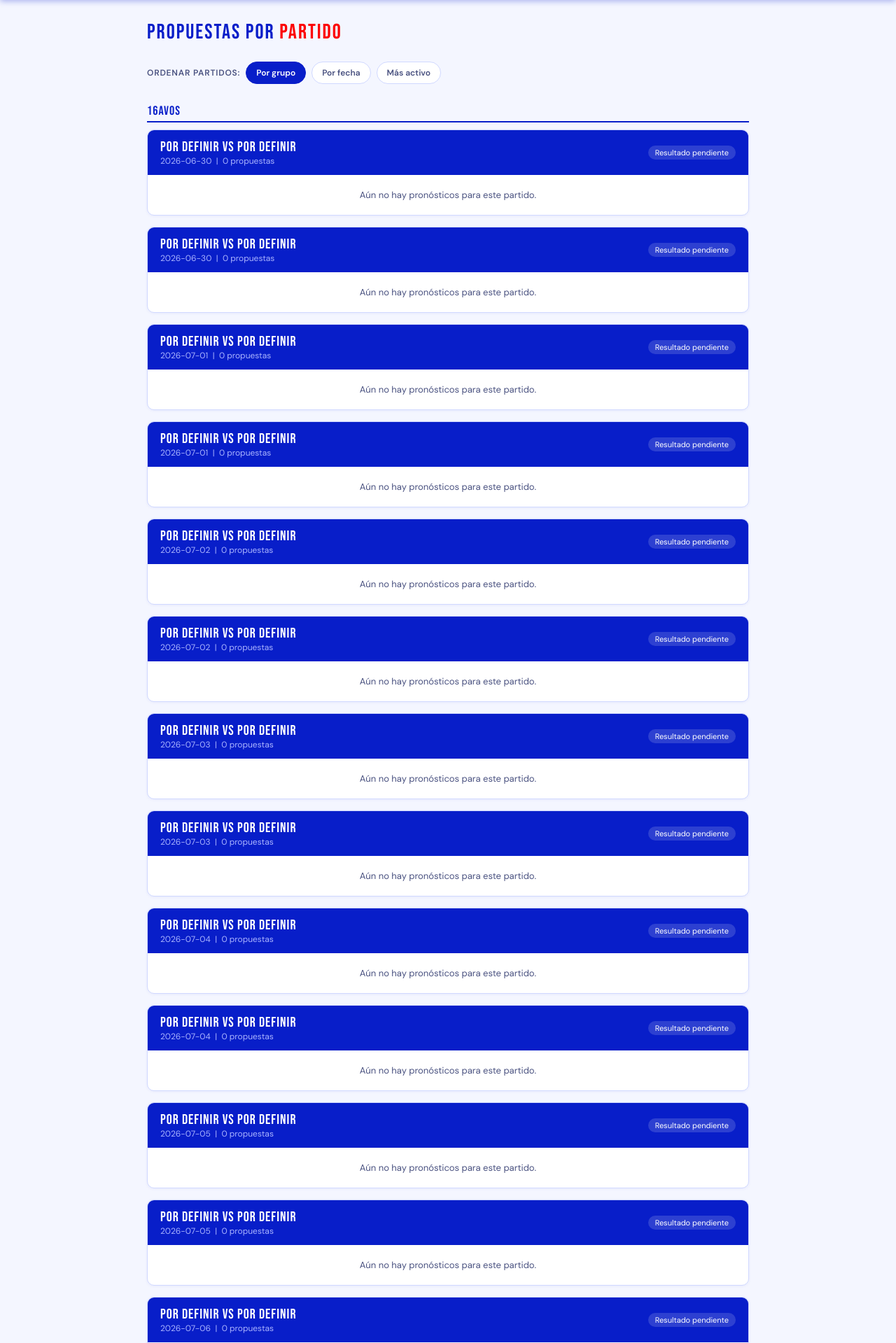
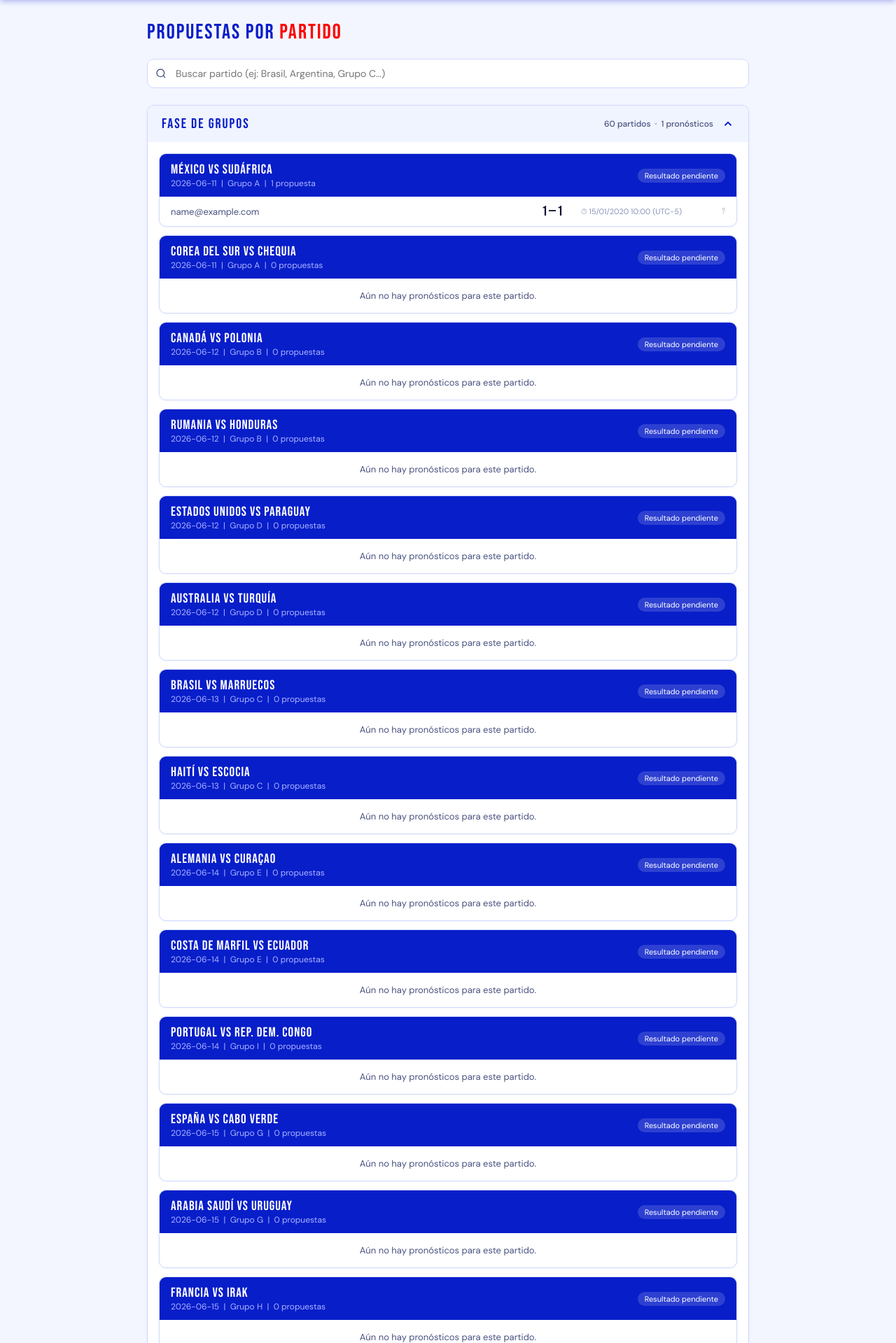
Before and after one commit to plannerpenta-lang/pollamundialista, a PHP site: page /partidos.php in a window 1280 px wide. Shown: the part 62-1981 px from the top of the page at 70% size. Run offline with PHP 8.4, Linux system fonts and the light colour scheme; data comes from the database, SQL or seed files in the repository; tables that the repository leaves empty hold one stand-in row (values such as "Sample post"); a stand-in replaces the project's code that opens the database connection; some libraries are stand-ins or nearby versions.

Commit message:
Rediseñar partidos.php: fases en acordeón, orden canónico y buscador
- Partidos agrupados por fase en orden: Grupos → 16avos → Cuartos → Semifinales → Final
- Cada fase es un acordeón desplegable (Grupos abierto por defecto, el resto cerrado)
- Buscador en tiempo real por equipo, grupo o fase; abre automáticamente las secciones con resultados
- Se eliminan los botones de ordenación anteriores (reemplazados por la estructura de fases)

https://claude.ai/code/session_015ae8qaFU8W6AQLiYnnAvdA

```diff
--- a/partidos.php
+++ b/partidos.php
@@ -1,8 +1,17 @@
 <?php
 require 'db.php';
 
-// Cargar todos los partidos con sus pronósticos
-$partidos_q = db()->query('SELECT * FROM partidos ORDER BY grupo, fecha, id');
+// Orden canónico de fases
+$fase_orden = ['grupos' => 0, 'r16' => 1, 'qf' => 2, 'sf' => 3, 'final' => 4];
+$fase_labels = [
+    'grupos' => 'Fase de Grupos',
+    'r16'    => '16avos de Final',
+    'qf'     => 'Cuartos de Final',
+    'sf'     => 'Semifinales',
+    'final'  => 'Final',
+];
+
+$partidos_q = db()->query('SELECT * FROM partidos ORDER BY fecha, id');
 $partidos = $partidos_q->fetchAll();
 
 $pronos_q = db()->query('
@@ -14,7 +23,6 @@ $pronos_q = db()->query('
 ');
 $todos_pronos = $pronos_q->fetchAll();
 
-// Indexar pronósticos por partido
 $pronos_por_partido = [];
 foreach ($todos_pronos as $pr) {
     $pronos_por_partido[$pr['partido_id']][] = $pr;
@@ -27,16 +35,17 @@ function puntos_prono(array $prono, array $partido): ?int {
     $gl_p = (int)$prono['goles_local'];
     $gv_p = (int)$prono['goles_visitante'];
     if ($gl_p === $gl_r && $gv_p === $gv_r) return 10;
-    $ganador_real = $gl_r > $gv_r ? 'L' : ($gv_r > $gl_r ? 'V' : 'E');
+    $ganador_real  = $gl_r > $gv_r ? 'L' : ($gv_r > $gl_r ? 'V' : 'E');
     $ganador_prono = $gl_p > $gv_p ? 'L' : ($gv_p > $gl_p ? 'V' : 'E');
     return $ganador_prono === $ganador_real ? 5 : 0;
 }
 
-// Agrupar partidos
-$grupos = [];
+// Agrupar por fase en orden canónico
+$por_fase = [];
 foreach ($partidos as $p) {
-    $grupos[$p['grupo'] ?: $p['fase']][] = $p;
+    $por_fase[$p['fase']][] = $p;
 }
+uksort($por_fase, fn($a, $b) => ($fase_orden[$a] ?? 99) - ($fase_orden[$b] ?? 99));
 ?>
 <!DOCTYPE html>
 <html lang="es">
@@ -56,17 +65,37 @@ body{font-family:'DM Sans',sans-serif;background:var(--bg);color:var(--text);fon
 .nav a{padding:14px 16px;color:rgba(255,255,255,0.7);font-size:13px;font-weight:500;text-decoration:none;border-bottom:2px solid transparent;white-space:nowrap;transition:all .2s;}
 .nav a:hover,.nav a.active{color:#fff;border-bottom-color:#fff;}
 .main{max-width:900px;margin:0 auto;padding:28px 20px;}
-.section-title{font-family:'Bebas Neue',sans-serif;font-size:30px;letter-spacing:2px;margin-bottom:24px;color:var(--azul);}
+.section-title{font-family:'Bebas Neue',sans-serif;font-size:30px;letter-spacing:2px;margin-bottom:20px;color:var(--azul);}
 .section-title span{color:var(--rojo);}
-.grupo-titulo{font-family:'Bebas Neue',sans-serif;font-size:18px;letter-spacing:1px;color:var(--azul);margin:28px 0 10px;padding-bottom:4px;border-bottom:2px solid var(--azul);}
-.partido-block{background:#fff;border:1px solid var(--border);border-radius:var(--radius);margin-bottom:16px;overflow:hidden;box-shadow:0 1px 4px rgba(8,30,201,0.06);}
-.partido-header{background:var(--azul);color:#fff;padding:12px 18px;display:flex;align-items:center;justify-content:space-between;flex-wrap:wrap;gap:8px;}
-.partido-vs{font-family:'Bebas Neue',sans-serif;font-size:20px;letter-spacing:1px;}
+
+/* Buscador */
+.search-wrap{position:relative;margin-bottom:24px;}
+.search-wrap input{width:100%;padding:11px 16px 11px 40px;border:1px solid var(--border);border-radius:var(--radius);font-family:'DM Sans',sans-serif;font-size:14px;color:var(--text);outline:none;background:#fff;transition:border-color .2s;}
+.search-wrap input:focus{border-color:var(--azul);}
+.search-wrap svg{position:absolute;left:12px;top:50%;transform:translateY(-50%);color:var(--text2);pointer-events:none;}
+#no-results{display:none;text-align:center;padding:40px;color:var(--text2);font-size:14px;}
+
+/* Acordeón de fase */
+.fase-section{margin-bottom:12px;border:1px solid var(--border);border-radius:var(--radius);overflow:hidden;background:#fff;box-shadow:0 1px 4px rgba(8,30,201,0.06);}
+.fase-toggle{width:100%;display:flex;align-items:center;justify-content:space-between;padding:14px 20px;background:#fff;border:none;cursor:pointer;font-family:'Bebas Neue',sans-serif;font-size:20px;letter-spacing:2px;color:var(--azul);text-align:left;transition:background .15s;}
+.fase-toggle:hover{background:#f0f4ff;}
+.fase-toggle.open{background:#f0f4ff;}
+.fase-toggle .meta{font-family:'DM Sans',sans-serif;font-size:12px;font-weight:500;color:var(--text2);letter-spacing:0;}
+.fase-toggle .arrow{transition:transform .25s;color:var(--azul);}
+.fase-toggle.open .arrow{transform:rotate(180deg);}
+.fase-body{display:none;padding:16px;}
+.fase-body.open{display:block;}
+
+/* Partido */
+.partido-block{background:#fff;border:1px solid var(--border);border-radius:var(--radius);margin-bottom:12px;overflow:hidden;box-shadow:0 1px 3px rgba(8,30,201,0.05);}
+.partido-block:last-child{margin-bottom:0;}
+.partido-header{background:var(--azul);color:#fff;padding:11px 16px;display:flex;align-items:center;justify-content:space-between;flex-wrap:wrap;gap:8px;}
+.partido-vs{font-family:'Bebas Neue',sans-serif;font-size:19px;letter-spacing:1px;}
 .partido-meta{font-size:12px;color:#aab4ff;}
 .resultado-badge{background:var(--rojo);color:#fff;padding:3px 10px;border-radius:20px;font-size:13px;font-weight:700;font-family:'Bebas Neue',sans-serif;letter-spacing:1px;}
 .pendiente-badge{background:rgba(255,255,255,0.15);color:#fff;padding:3px 10px;border-radius:20px;font-size:11px;}
 .pronos-list{padding:0;}
-.prono-row{display:flex;align-items:center;gap:10px;padding:10px 18px;border-bottom:1px solid #eef0ff;}
+.prono-row{display:flex;align-items:center;gap:10px;padding:9px 16px;border-bottom:1px solid #eef0ff;}
 .prono-row:last-child{border-bottom:none;}
 .prono-email{flex:1;font-size:13px;color:var(--text2);}
 .prono-score{font-family:'Bebas Neue',sans-serif;font-size:20px;letter-spacing:2px;min-width:60px;text-align:center;}
@@ -76,12 +105,7 @@ body{font-family:'DM Sans',sans-serif;background:var(--bg);color:var(--text);fon
 .pts-5{color:#FF8C00;}
 .pts-0{color:#ccc;}
 .pts-pend{color:#ccc;font-size:13px;}
-.empty{text-align:center;padding:20px;color:var(--text2);font-size:13px;}
-.sort-bar{display:flex;align-items:center;gap:8px;margin-bottom:20px;flex-wrap:wrap;}
-.sort-bar span{font-size:12px;color:var(--text2);font-weight:600;text-transform:uppercase;letter-spacing:.8px;}
-.sort-btn{padding:7px 14px;border-radius:20px;border:1px solid var(--border);background:#fff;color:var(--text2);font-size:12px;font-weight:600;cursor:pointer;transition:all .18s;font-family:'DM Sans',sans-serif;}
-.sort-btn.active{background:var(--azul);color:#fff;border-color:var(--azul);}
-.sort-btn:hover:not(.active){border-color:var(--azul);color:var(--azul);}
+.empty{text-align:center;padding:16px;color:var(--text2);font-size:13px;}
 </style>
 </head>
 <body>
@@ -97,27 +121,41 @@ body{font-family:'DM Sans',sans-serif;background:var(--bg);color:var(--text);fon
 <main class="main">
   <div class="section-title">PROPUESTAS POR <span>PARTIDO</span></div>
 
-  <div class="sort-bar">
-    <span>Ordenar partidos:</span>
-    <button class="sort-btn active" onclick="sortGrupos('fecha')" id="btn-fecha">Por grupo</button>
-    <button class="sort-btn" onclick="sortGrupos('fecha-asc')" id="btn-fecha-asc">Por fecha</button>
-    <button class="sort-btn" onclick="sortGrupos('activo')" id="btn-activo">Más activo</button>
+  <!-- Buscador -->
+  <div class="search-wrap">
+    <svg width="16" height="16" fill="none" stroke="currentColor" stroke-width="2" viewBox="0 0 24 24"><circle cx="11" cy="11" r="8"/><path d="m21 21-4.35-4.35"/></svg>
+    <input type="text" id="buscador" placeholder="Buscar partido (ej: Brasil, Argentina, Grupo C…)" autocomplete="off"/>
   </div>
 
-  <div id="grupos-container">
-  <?php foreach ($grupos as $grp => $pts): ?>
-    <div class="grupo-titulo"><?= htmlspecialchars($grp) ?></div>
-    <?php foreach ($pts as $partido): ?>
-      <?php
+  <div id="fases-container">
+  <?php foreach ($por_fase as $fase => $partidos_fase):
+    $label = $fase_labels[$fase] ?? $fase;
+    $total_pronos_fase = 0;
+    foreach ($partidos_fase as $p) $total_pronos_fase += count($pronos_por_partido[$p['id']] ?? []);
+    $open = $fase === 'grupos';
+  ?>
+    <div class="fase-section" data-fase="<?= $fase ?>">
+      <button class="fase-toggle <?= $open ? 'open' : '' ?>" onclick="toggleFase(this)">
+        <span><?= htmlspecialchars($label) ?></span>
+        <span style="display:flex;align-items:center;gap:12px;">
+          <span class="meta"><?= count($partidos_fase) ?> partidos &nbsp;·&nbsp; <?= $total_pronos_fase ?> pronósticos</span>
+          <svg class="arrow" width="18" height="18" fill="none" stroke="currentColor" stroke-width="2.5" viewBox="0 0 24 24"><path d="m6 9 6 6 6-6"/></svg>
+        </span>
+      </button>
+      <div class="fase-body <?= $open ? 'open' : '' ?>">
+        <?php foreach ($partidos_fase as $partido):
           $tiene_resultado = $partido['goles_local'] !== null;
           $pronos = $pronos_por_partido[$partido['id']] ?? [];
         ?>
-      <?php static $order_idx = 0; $order_idx++; ?>
-      <div class="partido-block" data-count="<?= count($pronos) ?>" data-order="<?= $order_idx ?>" data-fecha="<?= htmlspecialchars($partido['fecha'] ?? '') ?>">
+          <div class="partido-block"
+               data-local="<?= htmlspecialchars(strtolower($partido['local'])) ?>"
+               data-visitante="<?= htmlspecialchars(strtolower($partido['visitante'])) ?>"
+               data-grupo="<?= htmlspecialchars(strtolower($partido['grupo'] ?? '')) ?>"
+               data-fase-key="<?= $fase ?>">
             <div class="partido-header">
               <div>
                 <div class="partido-vs"><?= htmlspecialchars($partido['local']) ?> vs <?= htmlspecialchars($partido['visitante']) ?></div>
-            <div class="partido-meta"><?= htmlspecialchars($partido['fecha']) ?> &nbsp;|&nbsp; <?= count($pronos) ?> propuesta<?= count($pronos) !== 1 ? 's' : '' ?></div>
+                <div class="partido-meta"><?= htmlspecialchars($partido['fecha'] ?? '') ?> &nbsp;|&nbsp; <?= htmlspecialchars($partido['grupo'] ?: strtoupper($fase)) ?> &nbsp;|&nbsp; <?= count($pronos) ?> propuesta<?= count($pronos) !== 1 ? 's' : '' ?></div>
               </div>
               <?php if ($tiene_resultado): ?>
                 <span class="resultado-badge"><?= $partido['goles_local'] ?> — <?= $partido['goles_visitante'] ?></span>
@@ -145,41 +183,65 @@ body{font-family:'DM Sans',sans-serif;background:var(--bg);color:var(--text);fon
             <?php endif; ?>
           </div>
         <?php endforeach; ?>
+      </div>
+    </div>
   <?php endforeach; ?>
-  </div><!-- /grupos-container -->
+  </div>
+  <div id="no-results">No se encontraron partidos para "<span id="no-results-q"></span>".</div>
 </main>
 <script>
-function sortGrupos(mode) {
-  document.querySelectorAll('.sort-btn').forEach(b => b.classList.remove('active'));
-  document.getElementById('btn-' + (mode === 'fecha-asc' ? 'fecha-asc' : mode)).classList.add('active');
+function toggleFase(btn) {
+  btn.classList.toggle('open');
+  btn.nextElementSibling.classList.toggle('open');
+}
 
-  const container = document.getElementById('grupos-container');
-  const blocks = Array.from(container.querySelectorAll('.partido-block'));
+document.getElementById('buscador').addEventListener('input', function() {
+  const q = this.value.trim().toLowerCase();
+  const blocks = document.querySelectorAll('.partido-block');
+  const fases  = document.querySelectorAll('.fase-section');
+  let total = 0;
 
-  if (mode === 'fecha-asc') {
-    blocks.sort((a, b) => {
-      const fa = a.dataset.fecha || '';
-      const fb = b.dataset.fecha || '';
-      return fa.localeCompare(fb);
+  if (!q) {
+    blocks.forEach(b => b.style.display = '');
+    fases.forEach(f => {
+      f.style.display = '';
+      // Restaurar estado original del acordeón
+      const toggle = f.querySelector('.fase-toggle');
+      const body   = f.querySelector('.fase-body');
+      const esGrupos = f.dataset.fase === 'grupos';
+      toggle.classList.toggle('open', esGrupos);
+      body.classList.toggle('open', esGrupos);
     });
-    blocks.forEach(b => container.appendChild(b));
-  } else if (mode === 'activo') {
-    blocks.sort((a, b) => {
-      const ca = parseInt(a.dataset.count || '0');
-      const cb = parseInt(b.dataset.count || '0');
-      return cb - ca;
+    document.getElementById('no-results').style.display = 'none';
+    return;
+  }
+
+  blocks.forEach(b => {
+    const local     = b.dataset.local || '';
+    const visitante = b.dataset.visitante || '';
+    const grupo     = b.dataset.grupo || '';
+    const faseKey   = b.dataset.faseKey || '';
+    const match = local.includes(q) || visitante.includes(q) || grupo.includes(q) || faseKey.includes(q);
+    b.style.display = match ? '' : 'none';
+    if (match) total++;
   });
-    blocks.forEach(b => container.appendChild(b));
+
+  // Mostrar/ocultar fases y abrir las que tienen resultados
+  fases.forEach(f => {
+    const visibles = Array.from(f.querySelectorAll('.partido-block')).filter(b => b.style.display !== 'none');
+    if (visibles.length > 0) {
+      f.style.display = '';
+      f.querySelector('.fase-toggle').classList.add('open');
+      f.querySelector('.fase-body').classList.add('open');
     } else {
-    // Restaurar orden original por fecha (orden del DOM inicial)
-    blocks.sort((a, b) => {
-      const da = parseInt(a.dataset.order || '0');
-      const db2 = parseInt(b.dataset.order || '0');
-      return da - db2;
+      f.style.display = 'none';
+    }
   });
-    blocks.forEach(b => container.appendChild(b));
-  }
-}
+
+  const nr = document.getElementById('no-results');
+  nr.style.display = total === 0 ? 'block' : 'none';
+  document.getElementById('no-results-q').textContent = this.value.trim();
+});
 </script>
 </body>
 </html>
```
Lines whose indentation alone changed are shown as unchanged.
